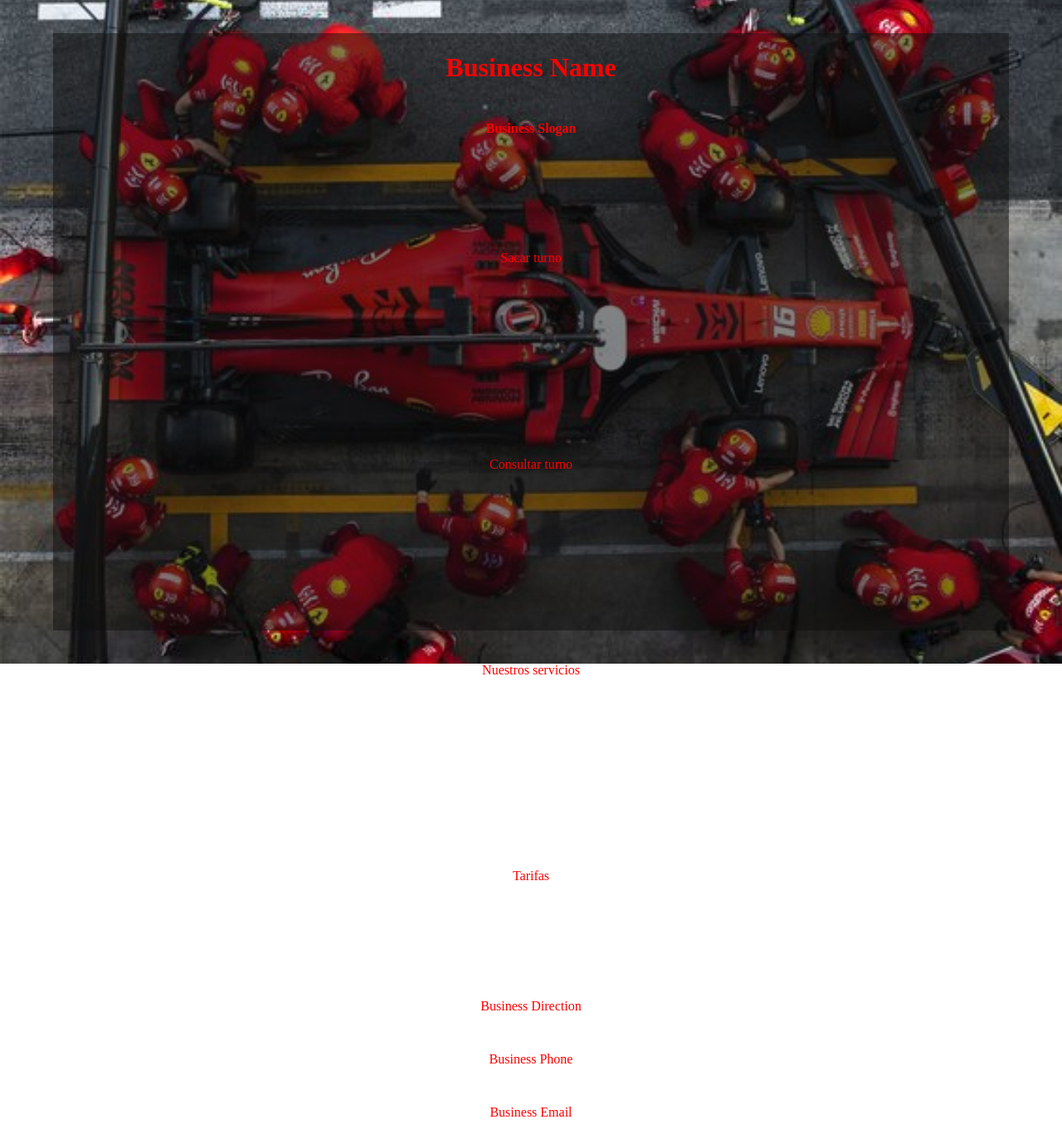
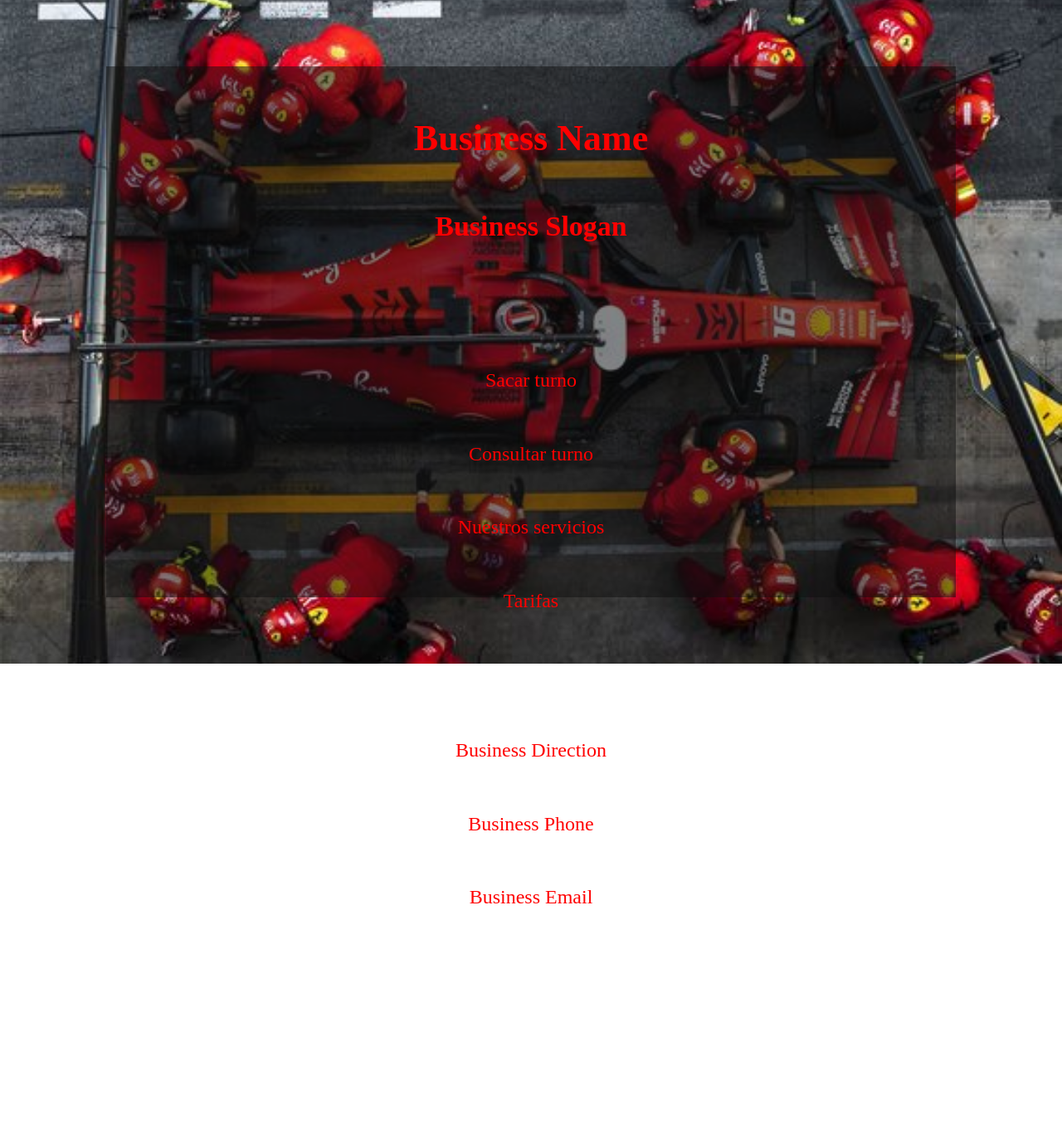
Before and after one commit to e-conte/Personal-turnMaker, a Flask app: page /user/ in a window 1280 px wide. Shown: the whole page at 83% size. After the commit the page ends 1089 px from the top, so only its background shows below. Run offline with Flask 3, Linux system fonts and the light colour scheme.

Commit message:
A few classes are Added and updated

```diff
--- a/static/style.css
+++ b/static/style.css
@@ -25,20 +25,32 @@ ul {
   justify-content: center;
 }
 
-footer > p,
-header > * {
-  padding: 2% 0;
+#menu-background {
+  height: 80vh;
+  width: 80%;
+  display: flex;
+  flex-direction: column;
+  justify-content: space-evenly;
+  background-color: rgba(15, 15, 15, 0.5);
 }
 
-li {
-  padding: 10%;
+#menu-background * {
+  padding: 3% 0;
 }
 
-#menu-background {
-  height: 90vh;
-  width: 90%;
-  display: flex;
-  flex-direction: column;
-  justify-content: space-between;
-  background-color: rgba(15, 15, 15, 0.5);
+h1 {
+  font-size: 44px;
 }
+h4 {
+  font-size: 34px;
+}
+
+p,
+a,
+li {
+  font-size: 24px;
+}
+
+#min-padding {
+  padding: 0.5% 0;
+}
```
